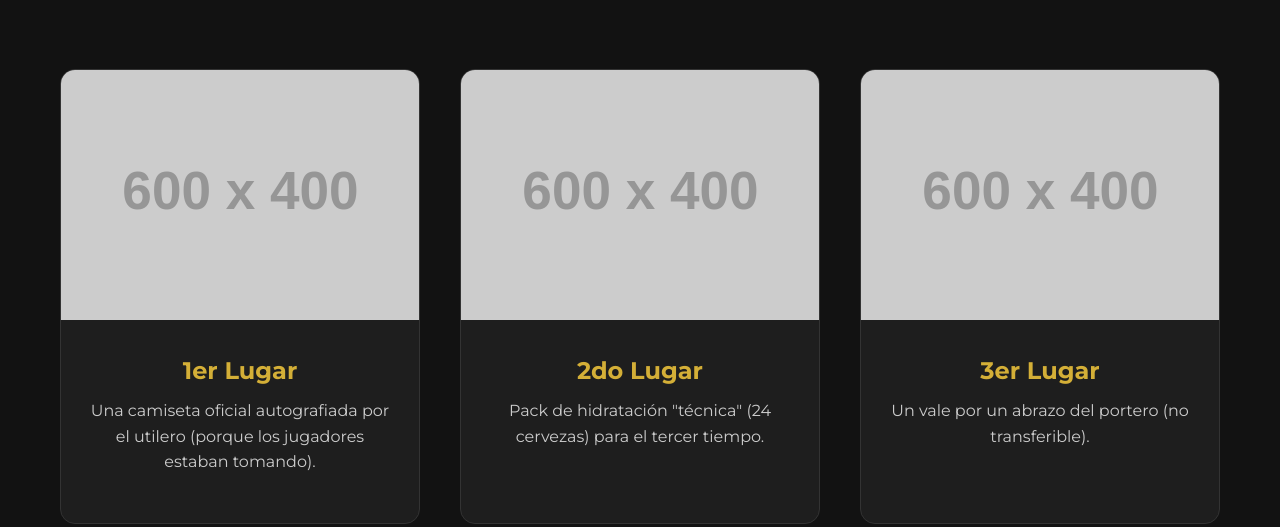
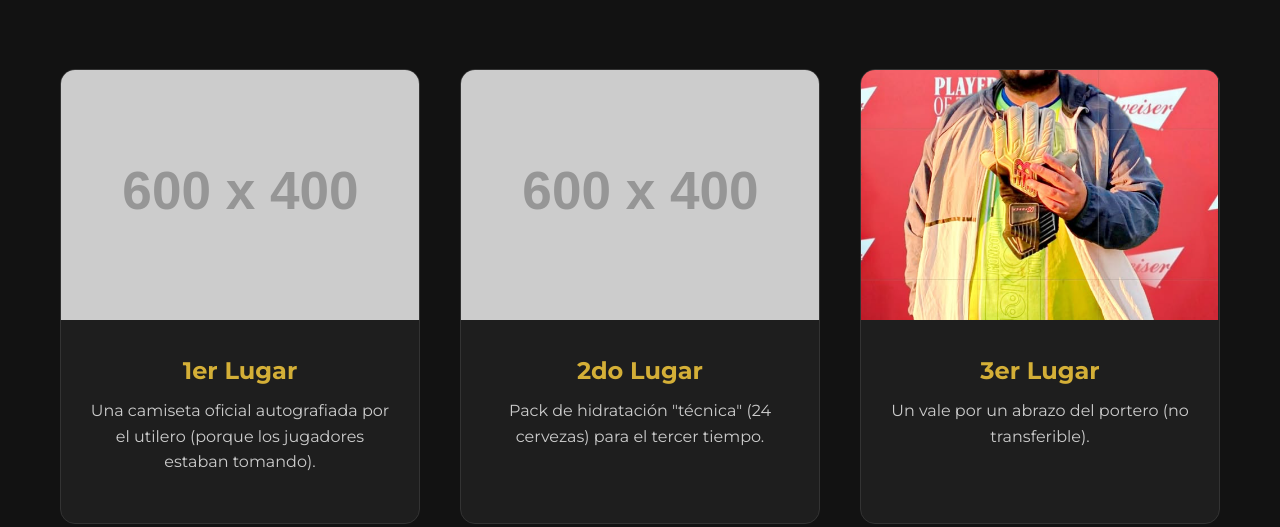
Before and after one commit to Nicolasmaker/mongolia-fc, a website: page src/public/raffles.html in a window 1280 px wide. Shown: the part 412-939 px from the top of the page. Drawn offline with Linux system fonts and the light colour scheme.

Commit message:
Add Lucero photo to raffle prize 3

```diff
--- a/src/public/raffles.html
+++ b/src/public/raffles.html
@@ -104,7 +104,7 @@
 
                 <!-- Premio 3 -->
                 <div class="prize-card">
-                    <img src="https://placehold.co/600x400?text=Abrazo" alt="Premio 3" class="prize-img">
+                    <img src="img/players/lucero.png" alt="Premio 3" class="prize-img">
                     <div class="prize-info">
                         <h3 class="prize-title">3er Lugar</h3>
                         <p class="prize-desc">Un vale por un abrazo del portero (no transferible).</p>
```
